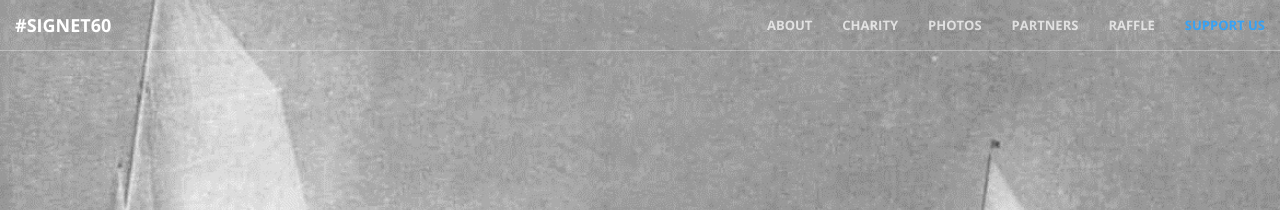
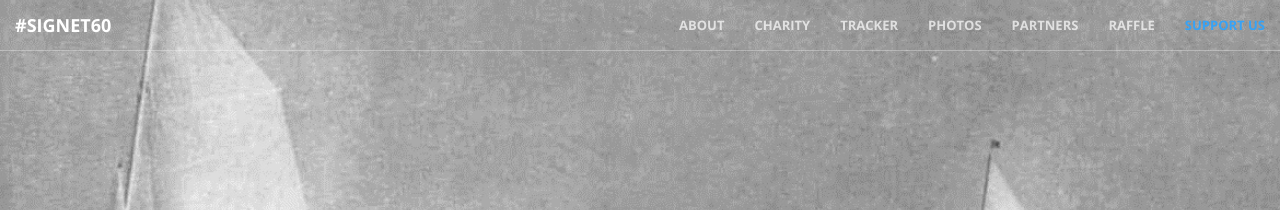
Before and after one commit to wrussell1999/signet60-website, a Jekyll site: the page built from index.html, in a window 1280 px wide. Shown: the top 210 px of the page. Built offline with Jekyll 4.4.1, drawn with Linux system fonts in a browser that asks for light colours.

Commit message:
Add tracker to nav

```diff
--- a/_includes/nav.html
+++ b/_includes/nav.html
@@ -21,6 +21,9 @@
                     <a class="page-scroll" href="#charity">Charity</a>
                 </li>
                 <li>
+                    <a clas="page-scroll" href="#tracker">Tracker</a>
+                </li>
+                <li>
                     <a class="page-scroll" href="#photos">Photos</a>
                 </li>
                 <li>
```
